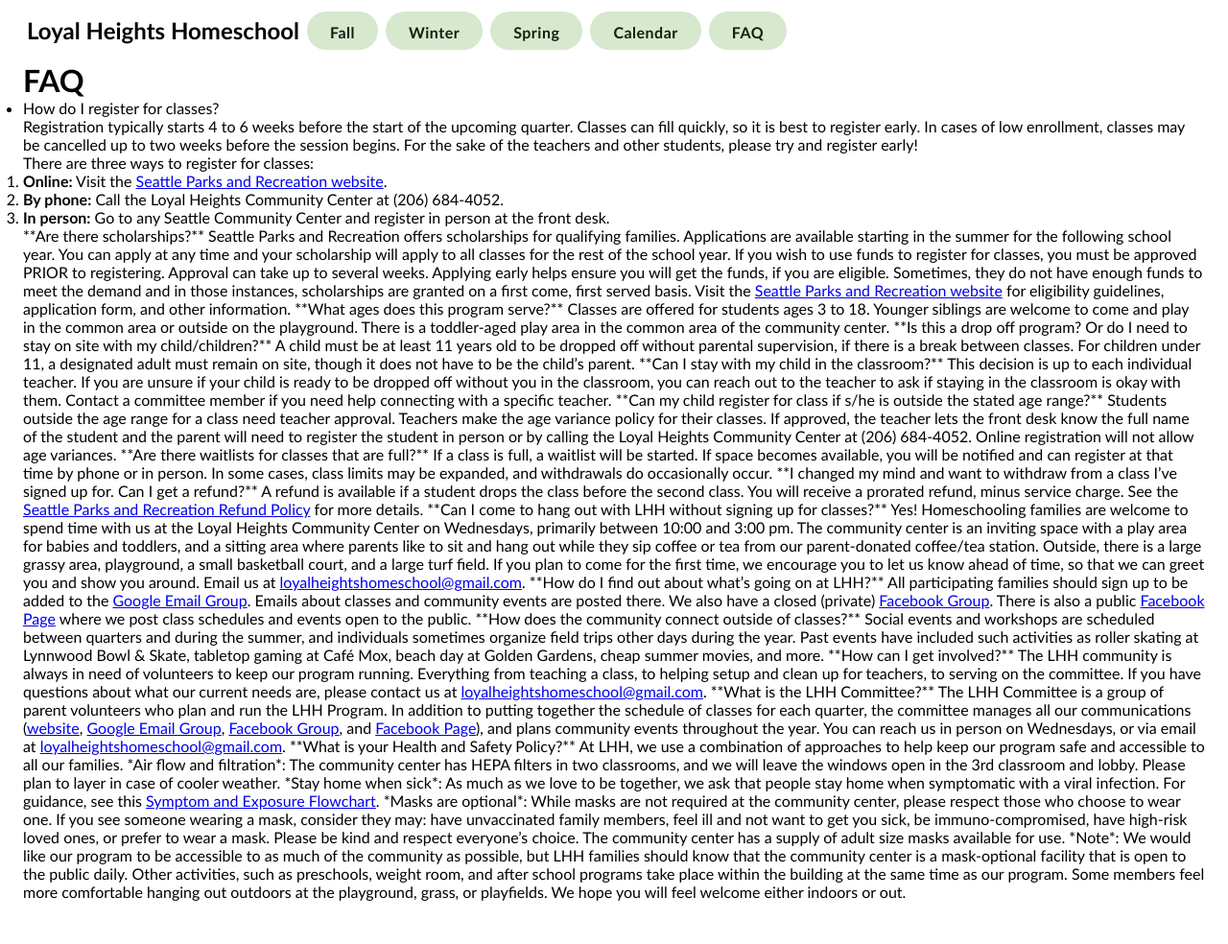
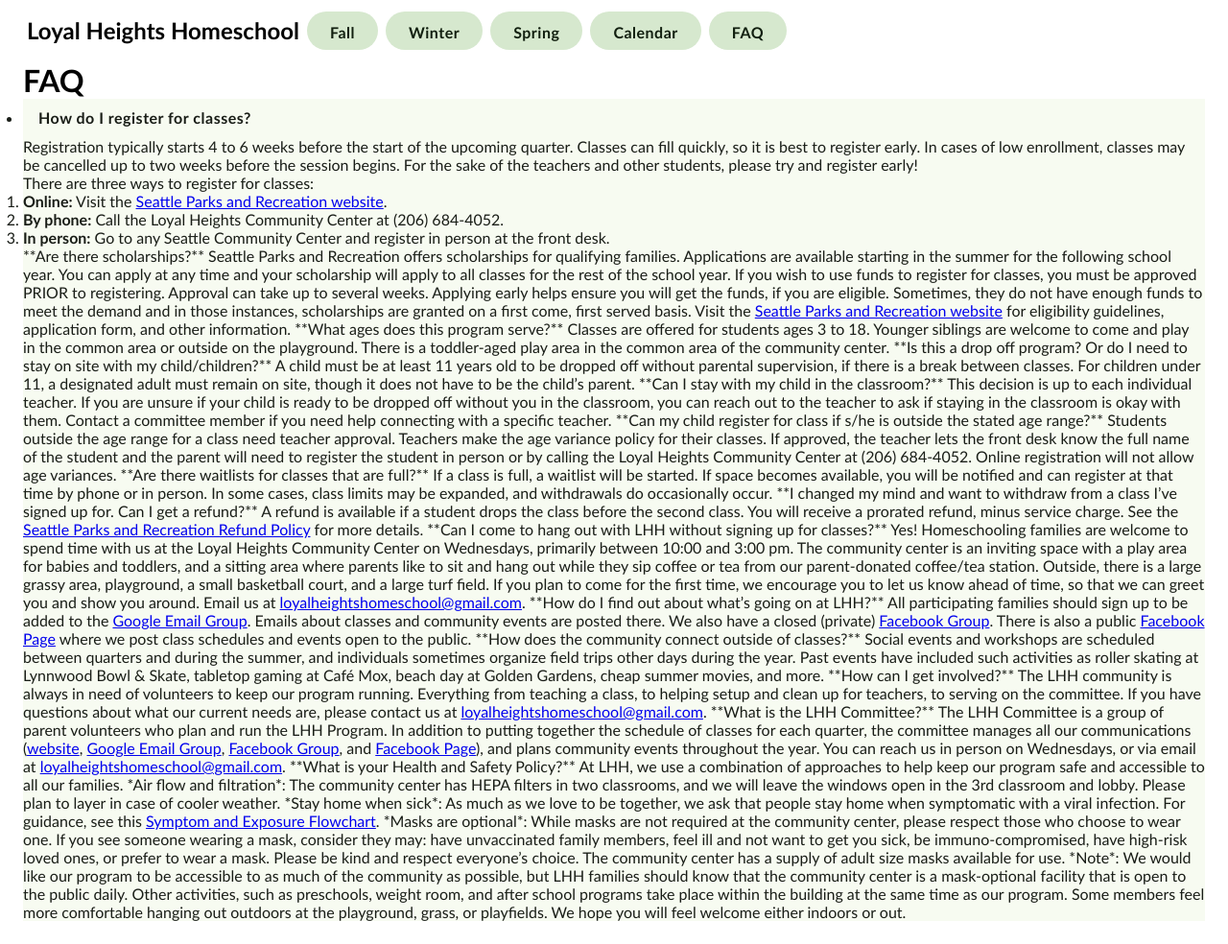
Before and after one commit to loyalheightshomeschool/loyalheightshomeschool.github.io, a Jekyll site: the page built from faq.html, in a window 1280 px wide. Shown: the whole page at 96% size. Built offline with Jekyll 4.4.1, drawn with Linux system fonts in a browser that asks for light colours; before the commit the page ends 963 px from its top, so only the background shows below that.

Commit message:
Update main.scss

```diff
--- a/_sass/main.scss
+++ b/_sass/main.scss
@@ -224,10 +224,21 @@ body {
     padding: 16px;
   }
   &__filled {
-    background-color: $surface-container-highest;
+    background-color: $surface-container;
+    color: $on-surface;
   }
   &__outlined {
     border: 1px solid $outline-variant;
     background-color: $surface;
   }
 }
+
+.faq {
+  background-color: $surface;
+  color: $on-surface;
+  & .question {
+    padding: 8px 16px;
+    height: 40px;
+    @include label-large;
+  }
+}
```
